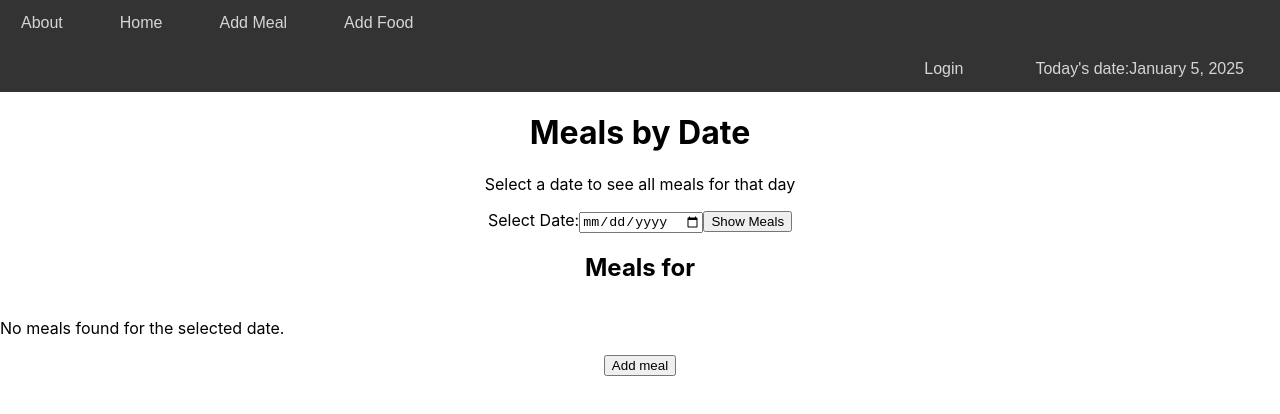
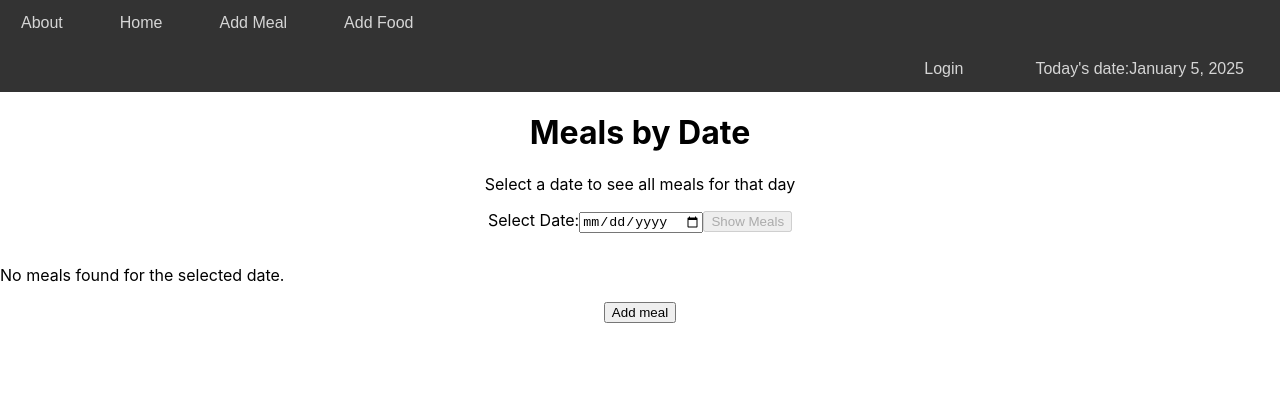
Before and after one commit to MichalHir/Food-Tracker-React, a React (Create React App) app: page / in a window 1280 px wide. Shown: the top 414 px of the page. Built offline with nearby package versions, Linux system fonts and the light colour scheme; data requests are answered from the project's data file.

Commit message:
added deleteMeal

```diff
--- a/db.json
+++ b/db.json
@@ -16,40 +16,42 @@
       "type": [
         "carbs"
       ]
+    },
+    {
+      "id": "643b",
+      "name": "Apple",
+      "type": [
+        "fruit"
+      ]
     }
   ],
   "meals": [
     {
-      "date": "2025-01-04",
-      "time": "18:00",
+      "id": "0592",
+      "date": "2025-01-08",
+      "time": "01:38",
       "foodInfo": [
         "rice",
-        "chicken"
-      ],
-      "id": "c3b6"
-    },
-    {
-      "id": "fec1",
-      "date": "2025-01-06",
-      "time": "14:14",
-      "foods": [
-        "bread"
+        "bread",
+        "Apple"
       ]
     },
     {
-      "id": "74ec",
-      "date": "2025-01-06",
-      "time": "14:17",
+      "id": "35bc",
+      "date": "2025-01-08",
+      "time": "01:41",
       "foodInfo": [
-        "bread"
+        "chicken",
+        "bread",
+        "Apple"
       ]
     },
     {
-      "id": "dbe6",
-      "date": "2025-01-06",
-      "time": "14:41",
+      "id": "7ebc",
+      "date": "2025-01-08",
+      "time": "01:41",
       "foodInfo": [
-        "rice"
+        "Apple"
       ]
     }
   ]
--- a/src/components/MealsContainer.js
+++ b/src/components/MealsContainer.js
@@ -9,6 +9,7 @@ function MealsContainer() {
   const [selectedDate, setSelectedDate] = useState('') // State for the selected date
   const [filteredMeals, setFilteredMeals] = useState([]) // State for filtered meals
   const [clicked, setClicked] = useState(false)
+
   const navigate = useNavigate() // This must be inside the component body
 
   useEffect(() => {
@@ -16,11 +17,14 @@ function MealsContainer() {
     getMeals()
   }, []) // Empty dependency array means it runs only once
   function getMeals() {
-    axios.get('http://localhost:3005/meals').then((response) => {
-      setMeals(response.data) // Save the API data in state
-      setClicked(true)
-      console.log(response.data)
-    })
+    axios
+      .get('http://localhost:3005/meals')
+      .then((response) => {
+        setMeals(response.data)
+      })
+      .catch((error) => {
+        console.error('Error fetching meals:', error)
+      })
   }
   //   Fetch meals by date
   function fetchMealsByDate() {
@@ -33,6 +37,36 @@ function MealsContainer() {
       setFilteredMeals([]) // Clear filtered meals if no date is selected
       setClicked(false) // Ensure the header shows the "no selected date" message
     }
+  }
+  // const deleteMeal = (mealId) => {
+  //   axios
+  //     .delete(`http://localhost:3005/meals/${mealId}`)
+  //     .then(() => {
+  //       console.log(`Meal with ID ${mealId} deleted successfully.`);
+  //       getMeals(); // Refresh meals after deletion
+  //     })
+  //     .catch((error) => {
+  //       console.error('Error deleting meal:', error);
+  //     });
+  // };
+  function deleteMeal(mealId) {
+    console.log(mealId)
+    axios
+      .delete(`http://localhost:3005/meals/${mealId}`)
+      .then((response) => {
+        console.log('Meal deleted successfully:', response.data)
+        // Optionally refresh the meals list or update UI here
+        // getMeals()
+        // fetchMealsByDate()
+        const updatedMeals = meals.filter((meal) => meal.id !== mealId)
+        setMeals(updatedMeals)
+        setFilteredMeals(
+          updatedMeals.filter((meal) => meal.date === selectedDate)
+        )
+      })
+      .catch((error) => {
+        console.error('Error deleting meal:', error)
+      })
   }
   const goToAddPage = () => {
     navigate('/addMeal') // Use this function for navigation
@@ -52,7 +86,9 @@ function MealsContainer() {
           value={selectedDate}
           onChange={(e) => setSelectedDate(e.target.value)}
         />
-        <button onClick={fetchMealsByDate}>Show Meals</button>
+        <button onClick={fetchMealsByDate} disabled={!selectedDate}>
+          Show Meals
+        </button>
       </div>
       {/* <div class="meals-container">
         <div class="row">
@@ -71,14 +107,12 @@ function MealsContainer() {
         </div> */}
       {/* </div>  */}
 
-      <h2>
-        {clicked ? `Meals for ${selectedDate}` : 'Clicked? No selected date...'}
-      </h2>
+      {clicked && <h2>Meals for {selectedDate}</h2>}
       <div className="meals-container">
         <div className="row">
           {filteredMeals.length > 0 ? (
             filteredMeals.map((meal) => (
-              <div key={meal.id} className="col-sm-4">
+              <div key={meal.id} className="col-sm-6 col-md-4">
                 <div className="meal-card">
                   <h4>{meal.date}</h4>
                   <p>Time: {meal.time}</p>
@@ -88,18 +122,30 @@ function MealsContainer() {
                       ? meal.foodInfo.join(', ')
                       : 'No foods available'}
                   </p>
+                  <button
+                    onClick={() =>
+                      window.confirm(
+                        'Are you sure you want to delete this meal?'
+                      ) && deleteMeal(meal.id)
+                    }
+                    type="button"
+                  >
+                    delete meal
+                  </button>
                 </div>
               </div>
             ))
           ) : (
             <div className="col-12">
-              <p>No meals found for the selected date.</p>
+              <p className="text-center">
+                No meals found for the selected date.
+              </p>
             </div>
           )}
         </div>
       </div>
 
-      <button onClick={goToAddPage} type="button">
+      <button onClick={goToAddPage} type="button" className="btn btn-primary">
         Add meal
       </button>
     </div>
```
